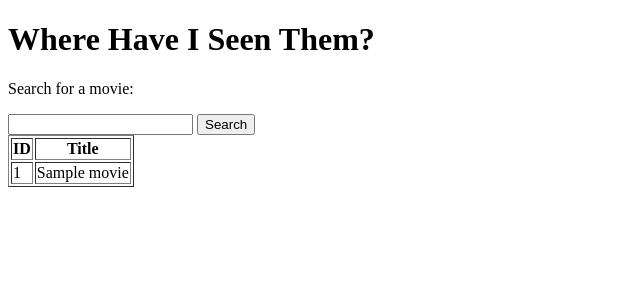
After one commit to push-pull/whist, a Django app: template core/templates/queryresults.html in a window 1280 px wide. The commit adds this page. Shown: the top 300 px of the page, without its empty margins (0-640 px from the left). Run offline with Django 3.2, Linux system fonts and the light colour scheme; the template is opened without the code that fills it: most values are stand-ins (such as "Sample title", 1, 10 or a date in 2020).

Commit message:
Fixed url routing. Added super basic search

```diff
--- a/core/templates/index.html
+++ b/core/templates/index.html
@@ -4,4 +4,13 @@
 
 {% block content %}
 	<h1>Where Have I Seen Them?</h1>
+
+	<p>Search for a movie:</p>
+	<form id="movie_search" action="{% url 'search' %}" method="get">
+		<input name="query" type="text" value="{{ query }}">
+		<input type="submit" value="Search">
+	</form>
+
+	{% block queryresults %}{% endblock %}
+
 {% endblock %}
--- /dev/null
+++ b/core/templates/queryresults.html
@@ -0,0 +1,16 @@
+{% extends "index.html" %}
+
+{% block queryresults %}
+<table border=1>
+	<tr>
+		<th>ID</th>
+		<th>Title</th>
+	</tr>
+	{% for movie in movies %}
+		<tr>
+			<td>{{ movie.getID }}</td>
+			<td>{{ movie.title }}</td>
+		</tr>
+	{% endfor %}
+</table>
+{% endblock %}
--- a/core/urls.py
+++ b/core/urls.py
@@ -1,7 +1,9 @@
-from django.conf.urls import url
+from django.conf.urls import url, patterns
 
-from core import views
+# from core import views
 
-urlpatterns = [
-    url(r'^$', views.index),
-]
+urlpatterns = patterns(
+    'core.views',
+    url(r'^$', 'index', name="index"),
+    url(r'^search/$', 'search', name="search"),
+)
--- a/whist/urls.py
+++ b/whist/urls.py
@@ -13,10 +13,9 @@ Including another URLconf
     1. Add an import:  from blog import urls as blog_urls
     2. Add a URL to urlpatterns:  url(r'^blog/', include(blog_urls))
 """
-from django.conf.urls import include, url
+from django.conf.urls import include, patterns, url
 
-from core import urls as core_urls
-
-urlpatterns = [
-    url(r'^$', include(core_urls)),
-]
+urlpatterns = patterns(
+    '',
+    url(r'^', include('core.urls')),
+)
```
Also changed, not shown: core/views.py (+16 -1 lines).
